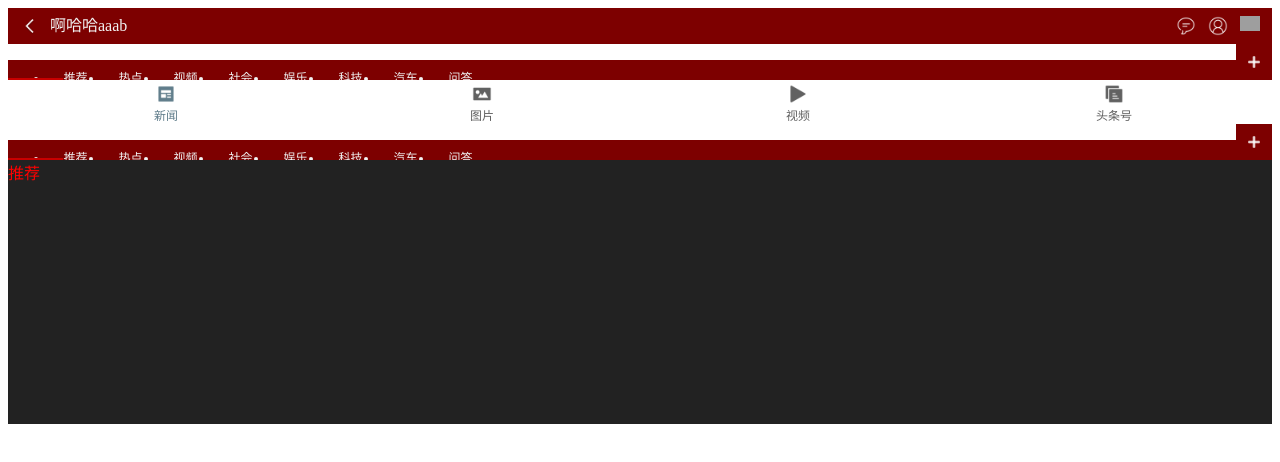
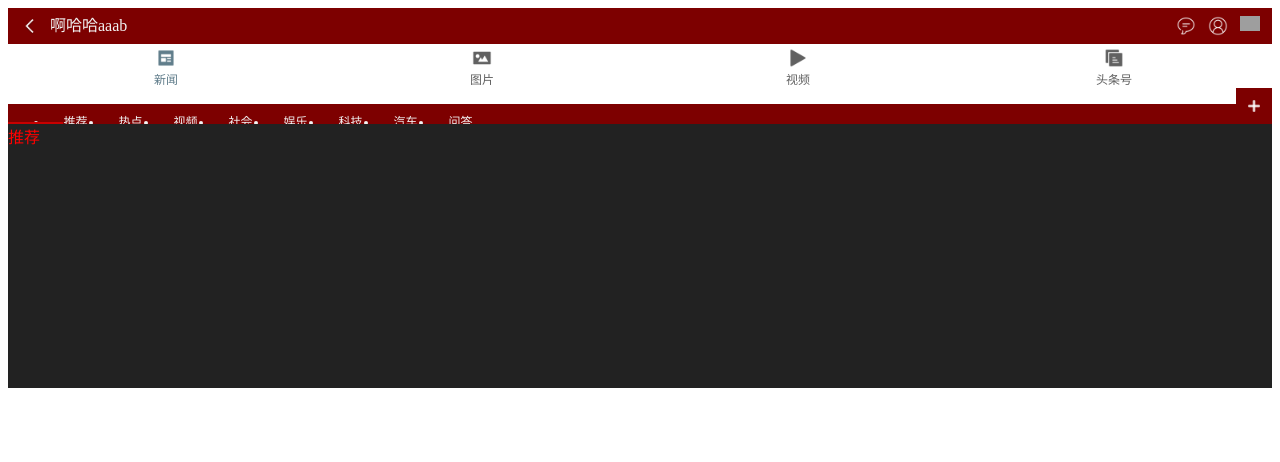
Before and after one commit to Luogjy/toutiaoWebApp, a Vue app: page /#/ in a window 1280 px wide. Shown: the top 462 px of the page. Built offline with nearby package versions, Linux system fonts and the light colour scheme; grey boxes are pictures that could not be loaded; the HTML template or start-up script is replaced by a standard one.

Commit message:
点击tab切换page

```diff
--- a/src/App.vue
+++ b/src/App.vue
@@ -1,7 +1,7 @@
 <template>
   <div id="app">
     <action-bar/>
-    <tab/>
+    <!--<tab/>-->
     <navigation-bar/>
     <page-swiper/>
   </div>
--- a/src/common/components/page-swiper.vue
+++ b/src/common/components/page-swiper.vue
@@ -1,6 +1,6 @@
 <template>
   <section class="my-wrapper">
-    <tab/>
+    <tab @clickItem="currentItem" :items="tabItems" :swiper-progress="SwiperProgress"/>
     <div ref="mySwiperWrapper" class="my-swiper-wrapper">
       <swiper :options="swiperOption" ref="mySwiper">
         <swiper-slide>
@@ -57,7 +57,17 @@
   export default {
     data() {
       return {
-        mySwiperFull: true,
+        tabItems: [
+          {name: '推荐'},
+          {name: '热点'},
+          {name: '视频'},
+          {name: '社会'},
+          {name: '娱乐'},
+          {name: '科技'},
+          {name: '汽车'},
+          {name: '问答'}
+        ],
+        SwiperProgress: 0,
         swiperOption: { // vue-awesome-swiper所有参数都写这里，所有的参数同 swiper 官方 api 参数
           scrollbar: {
             el: '.swiper-scrollbar'
@@ -67,6 +77,7 @@
           on: {
             progress: function (progress) {
               console.log(progress);
+              this.SwiperProgress = progress;
             }
           }
         }
@@ -84,10 +95,12 @@
       }
     },
     mounted() {
-      // this.swiper.slideTo(3, 1000, false);
       this.resetSwiperSlideHeight();
     },
     methods: {
+      currentItem(index) {
+        this.swiper.slideTo(index, 400, false);
+      },
       // 重设swiper-slide标签的宽度
       resetSwiperSlideHeight() {
         setTimeout(() => {
--- a/src/common/components/tab.vue
+++ b/src/common/components/tab.vue
@@ -2,14 +2,7 @@
   <section class="wrapper">
     <div class="tab-wrapper">
       <ul class="title-wrapper">
-        <li class="title">推荐</li>
-        <li class="title">热点</li>
-        <li class="title">视频</li>
-        <li class="title">社会</li>
-        <li class="title">娱乐</li>
-        <li class="title">科技</li>
-        <li class="title">汽车</li>
-        <li class="title">问答</li>
+        <li @click="clickItem(index)" class="title" :key="index" v-for="(item,index) in items">{{item.name}}</li>
       </ul>
     </div>
     <img class="add" src="../img/add.png">
@@ -19,7 +12,23 @@
 
 <script>
   export default {
-    name: 'tab'
+    props: {
+      items: {
+        type: Array,
+        default: function () {
+          return [];
+        }
+      },
+      SwiperProgress: {
+        type: Number,
+        default: 0
+      }
+    },
+    methods: {
+      clickItem(index) {
+        this.$emit('clickItem', index);
+      }
+    }
   };
 </script>
 
```
